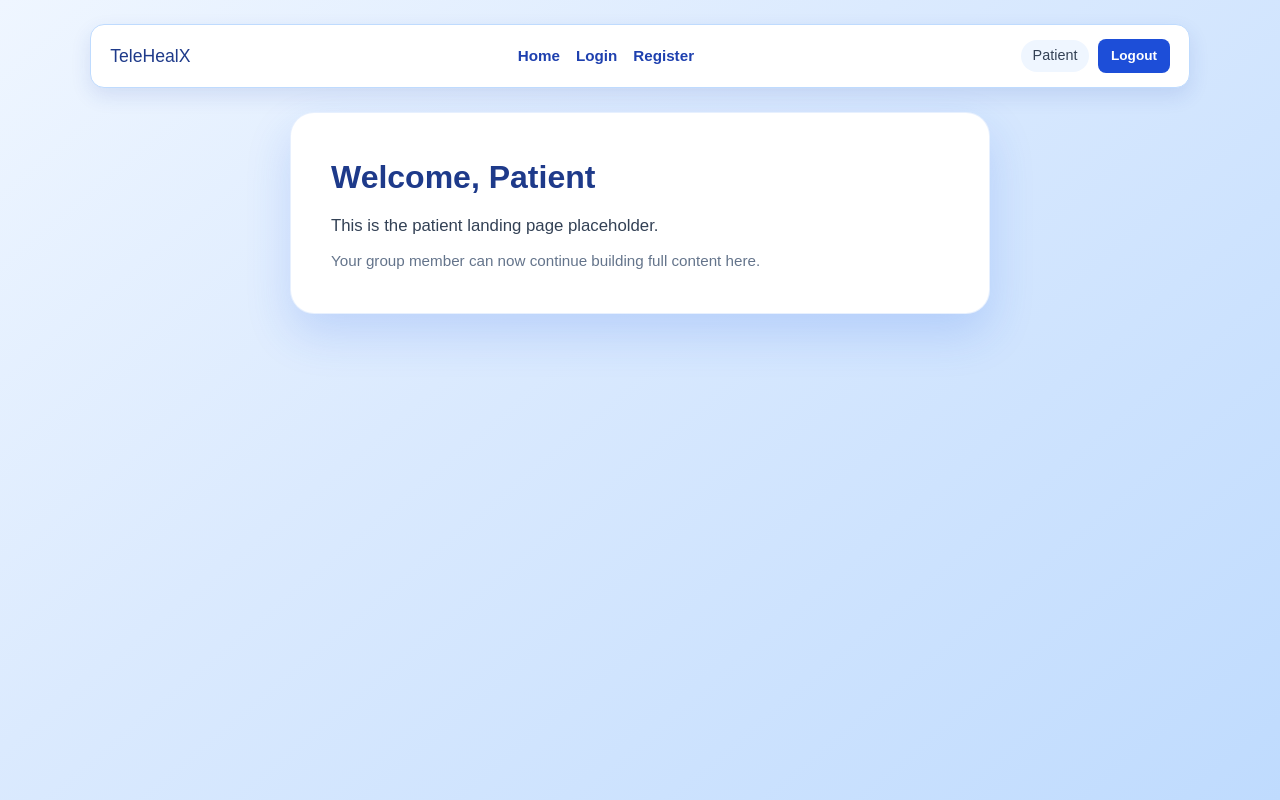
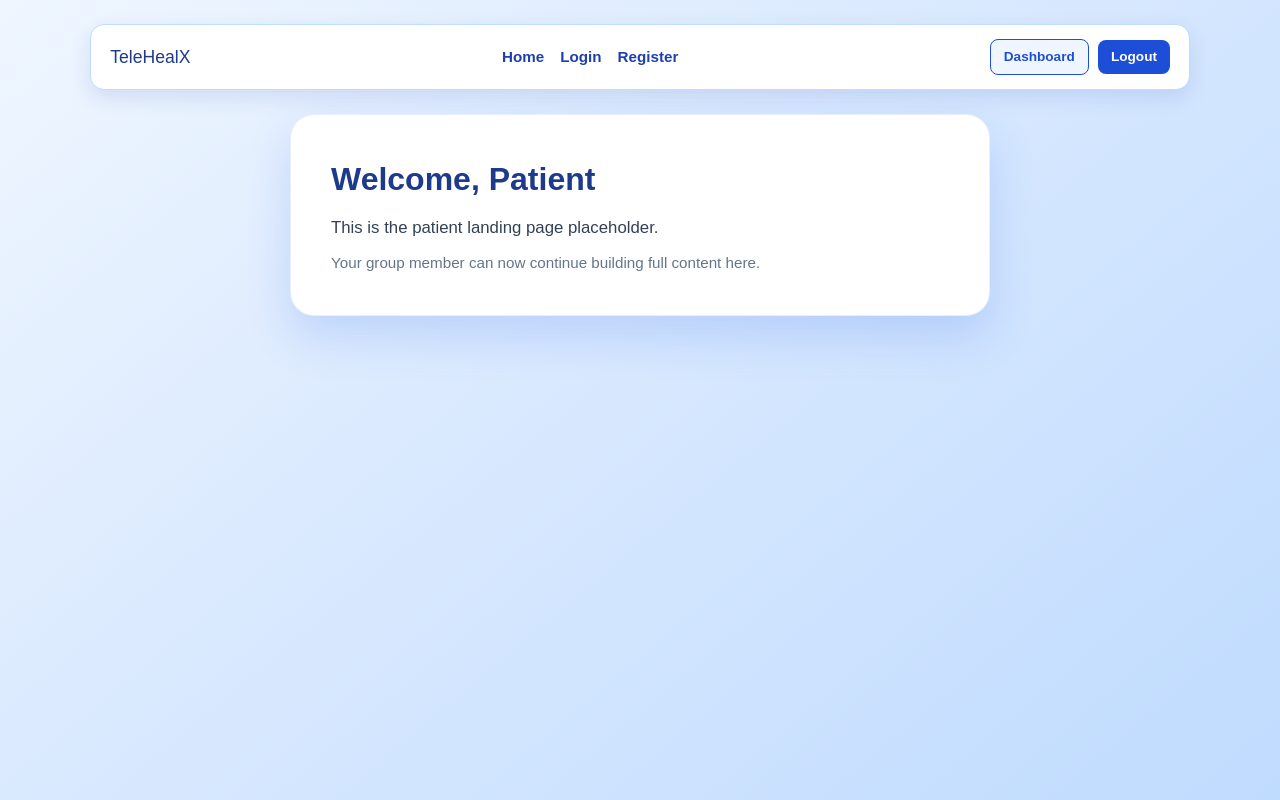
Before and after one commit to prasad-xma/TeleHealX, a React (Vite) app in the folder client/: page /landing in a window 1280 px wide. Built offline with nearby package versions, Linux system fonts and the light colour scheme; no server answers.

Commit message:
create nav bar

```diff
--- a/client/src/App.tsx
+++ b/client/src/App.tsx
@@ -4,6 +4,7 @@ import { BrowserRouter as Router, Routes, Route } from 'react-router-dom';
 import LoginPage from './pages/LoginPage';
 import RegisterPage from './pages/RegisterPage';
 import LandingPage from './pages/LandingPage';
+import UserDashboardPage from './pages/UserDashboardPage';
 
 function App() {
   return (
@@ -13,6 +14,7 @@ function App() {
         <Route path="/login" element={<LoginPage />} />
         <Route path="/register" element={<RegisterPage />} />
         <Route path="/landing" element={<LandingPage />} />
+        <Route path="/user-dashboard" element={<UserDashboardPage />} />
       </Routes>
     </Router>
   );
--- a/client/src/components/Navbar.css
+++ b/client/src/components/Navbar.css
@@ -34,18 +34,25 @@
   color: #1d4ed8;
 }
 
-.navbar__right span {
-  font-size: 0.9rem;
-  color: #334155;
-  background-color: #eff6ff;
-  padding: 0.35rem 0.7rem;
-  border-radius: 999px;
-}
-
 .navbar__right {
   display: flex;
   align-items: center;
   gap: 0.6rem;
+}
+
+.navbar__dashboard {
+  border: 1px solid #1d4ed8;
+  background-color: #eff6ff;
+  color: #1d4ed8;
+  font-size: 0.85rem;
+  font-weight: 600;
+  padding: 0.4rem 0.8rem;
+  border-radius: 8px;
+  cursor: pointer;
+}
+
+.navbar__dashboard:hover {
+  background-color: #dbeafe;
 }
 
 .navbar__logout {
--- a/client/src/components/Navbar.tsx
+++ b/client/src/components/Navbar.tsx
@@ -4,9 +4,10 @@ import './Navbar.css';
 
 const Navbar = () => {
   const navigate = useNavigate();
-  const userRaw = localStorage.getItem('user');
-  const user = userRaw ? JSON.parse(userRaw) : null;
-  const name = user?.name || 'Patient';
+
+  const handleDashboard = () => {
+    navigate('/user-dashboard');
+  };
 
   const handleLogout = async () => {
     const token = localStorage.getItem('token');
@@ -31,7 +32,9 @@ const Navbar = () => {
         <Link to="/register">Register</Link>
       </div>
       <div className="navbar__right">
-        <span>{name}</span>
+        <button type="button" onClick={handleDashboard} className="navbar__dashboard">
+          Dashboard
+        </button>
         <button type="button" onClick={handleLogout} className="navbar__logout">
           Logout
         </button>
--- /dev/null
+++ b/client/src/pages/UserDashboardPage.tsx
@@ -0,0 +1,65 @@
+import Navbar from '../components/Navbar';
+
+const UserDashboardPage = () => {
+  const userRaw = localStorage.getItem('user');
+  const user = userRaw ? JSON.parse(userRaw) : null;
+  const name = user?.name || 'Patient';
+
+  return (
+    <div
+      style={{
+        minHeight: '100vh',
+        display: 'flex',
+        flexDirection: 'column',
+        alignItems: 'center',
+        justifyContent: 'flex-start',
+        background: 'linear-gradient(140deg, #eff6ff 0%, #dbeafe 40%, #bfdbfe 100%)',
+        padding: '1.5rem 2rem 2rem',
+        fontFamily: "'Nunito', sans-serif"
+      }}
+    >
+      <Navbar />
+      <div
+        style={{
+          maxWidth: '900px',
+          width: '100%',
+          background: '#ffffff',
+          borderRadius: '20px',
+          padding: '2rem',
+          boxShadow: '0 12px 28px rgba(30, 64, 175, 0.15)',
+          border: '1px solid rgba(59, 130, 246, 0.12)'
+        }}
+      >
+        <h1 style={{ fontSize: '1.9rem', fontWeight: 800, color: '#1e3a8a', marginTop: 0, marginBottom: '0.6rem' }}>
+          {name}'s Dashboard
+        </h1>
+        <p style={{ color: '#334155', marginTop: 0, marginBottom: '1.5rem' }}>
+          This is your dashboard page.
+        </p>
+
+        <div
+          style={{
+            display: 'grid',
+            gridTemplateColumns: 'repeat(auto-fit, minmax(200px, 1fr))',
+            gap: '1rem'
+          }}
+        >
+          <div style={{ background: '#eff6ff', borderRadius: '12px', padding: '1rem' }}>
+            <h3 style={{ marginTop: 0, marginBottom: '0.4rem', color: '#1e3a8a' }}>Appointments</h3>
+            <p style={{ margin: 0, color: '#475569' }}>No appointments yet.</p>
+          </div>
+          <div style={{ background: '#eff6ff', borderRadius: '12px', padding: '1rem' }}>
+            <h3 style={{ marginTop: 0, marginBottom: '0.4rem', color: '#1e3a8a' }}>Reports</h3>
+            <p style={{ margin: 0, color: '#475569' }}>No reports uploaded.</p>
+          </div>
+          <div style={{ background: '#eff6ff', borderRadius: '12px', padding: '1rem' }}>
+            <h3 style={{ marginTop: 0, marginBottom: '0.4rem', color: '#1e3a8a' }}>Messages</h3>
+            <p style={{ margin: 0, color: '#475569' }}>No new messages.</p>
+          </div>
+        </div>
+      </div>
+    </div>
+  );
+};
+
+export default UserDashboardPage;
```
